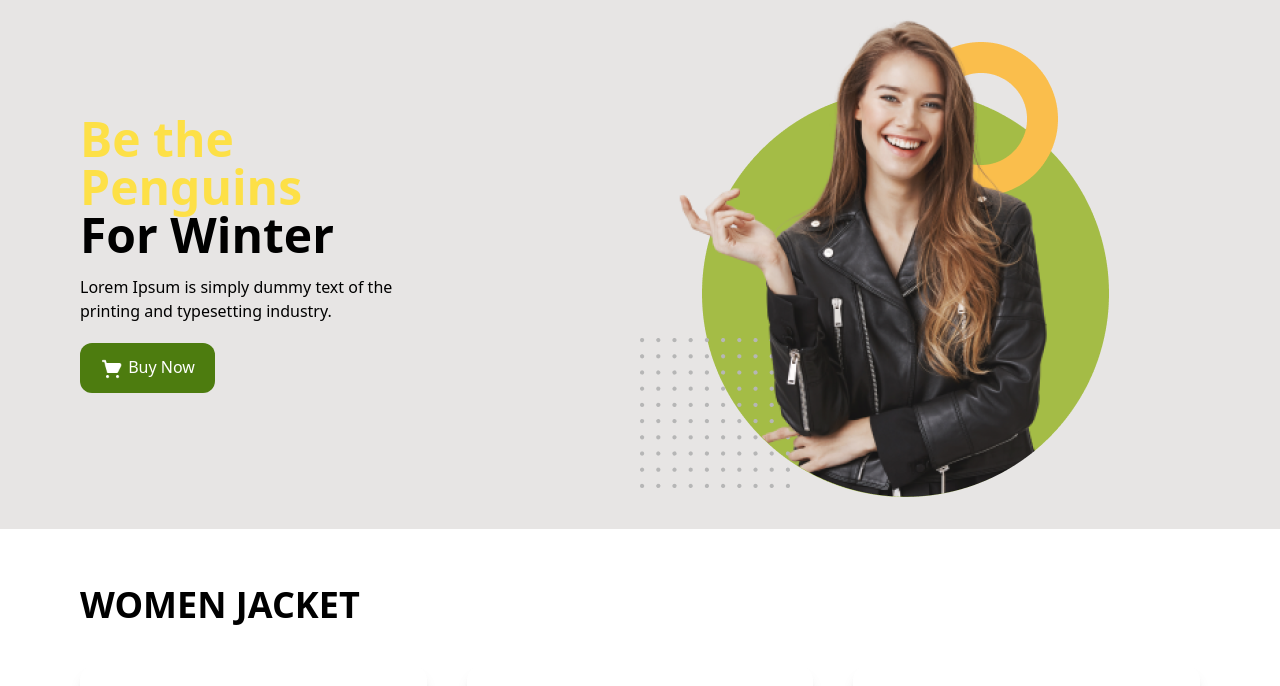
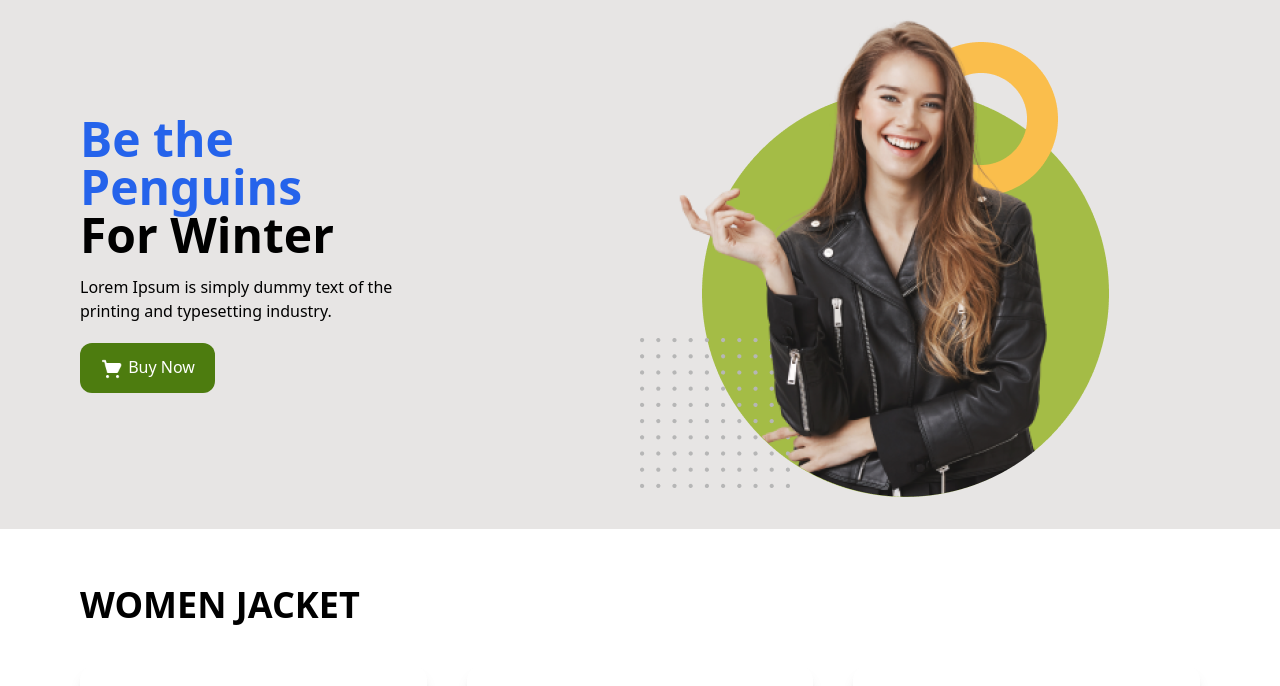
Before and after one commit to Md-Rubel-Ahmed-Rana/penguin-fashion-show, a plain HTML site: page index.html in a window 1280 px wide. Shown: the part 97-783 px from the top of the page. Drawn offline with nearby package versions, Linux system fonts and the light colour scheme.

Commit message:
Bugs fixed

```diff
--- a/index.html
+++ b/index.html
@@ -22,11 +22,11 @@
 
     <section class="container px-20  lg:py-4 mx-auto lg:flex items-center justify-between">
       <div class="lg:w-1/3">
-        <h1 class="text-5xl font-semibold text-yellow-300">Be the Penguins</h1>
+        <h1 class="text-5xl font-semibold text-blue-600">Be the Penguins</h1>
         <h1 class="text-5xl mb-4 font-semibold">For Winter</h1>
         <p>Lorem Ipsum is simply dummy text of the printing
           and typesetting industry.</p>
-          <button  class="bg-lime-700 text-white px-5 py-3 rounded-xl mt-5 mr-3 outline-none"> <img class="inline w-6" src="./icons/shopping-cart 1.png" alt=""> Buy Now </button>
+          <button class="bg-lime-700 text-white px-5 py-3 rounded-xl mt-5 mr-3 outline-none"> <img class="inline w-6" src="./icons/shopping-cart 1.png" alt=""> Buy Now </button>
       </div>
       <div class="lg:w-1/2">
         <img src="./images/model.png" alt="">
```
